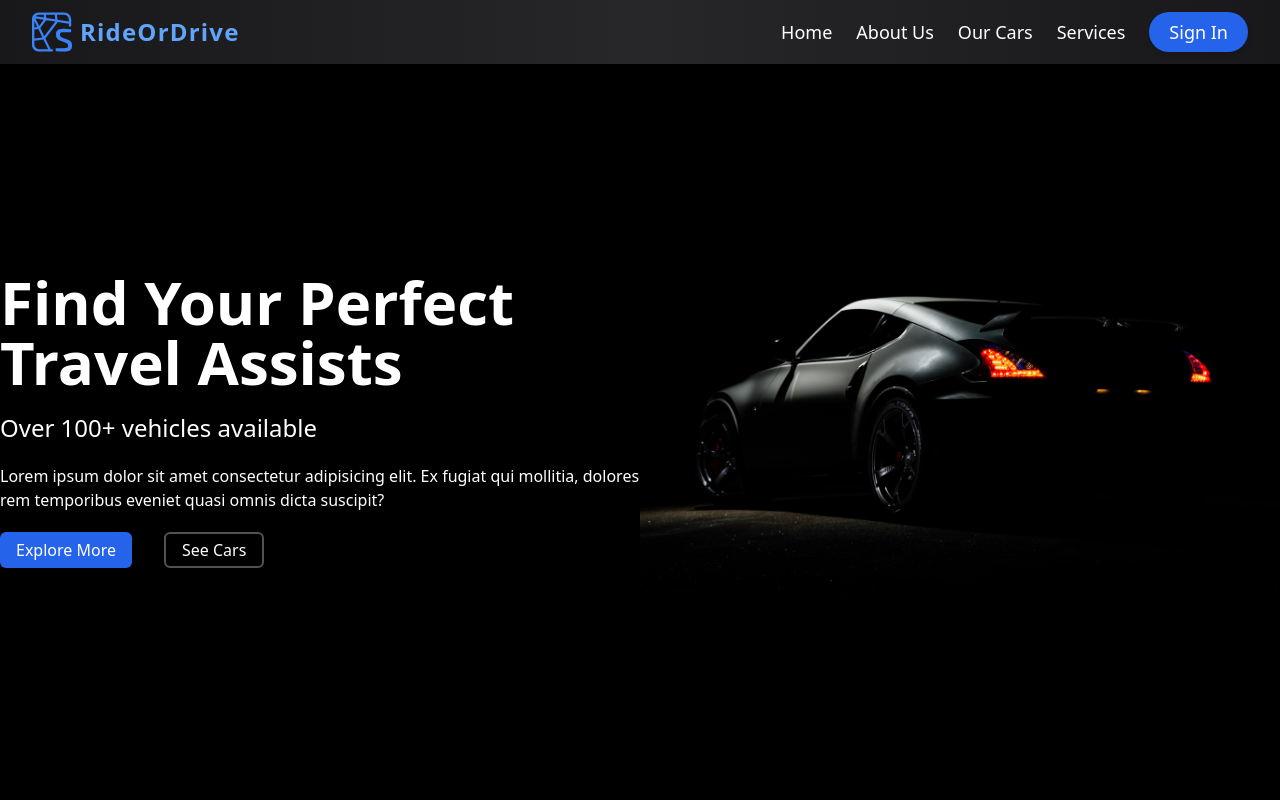
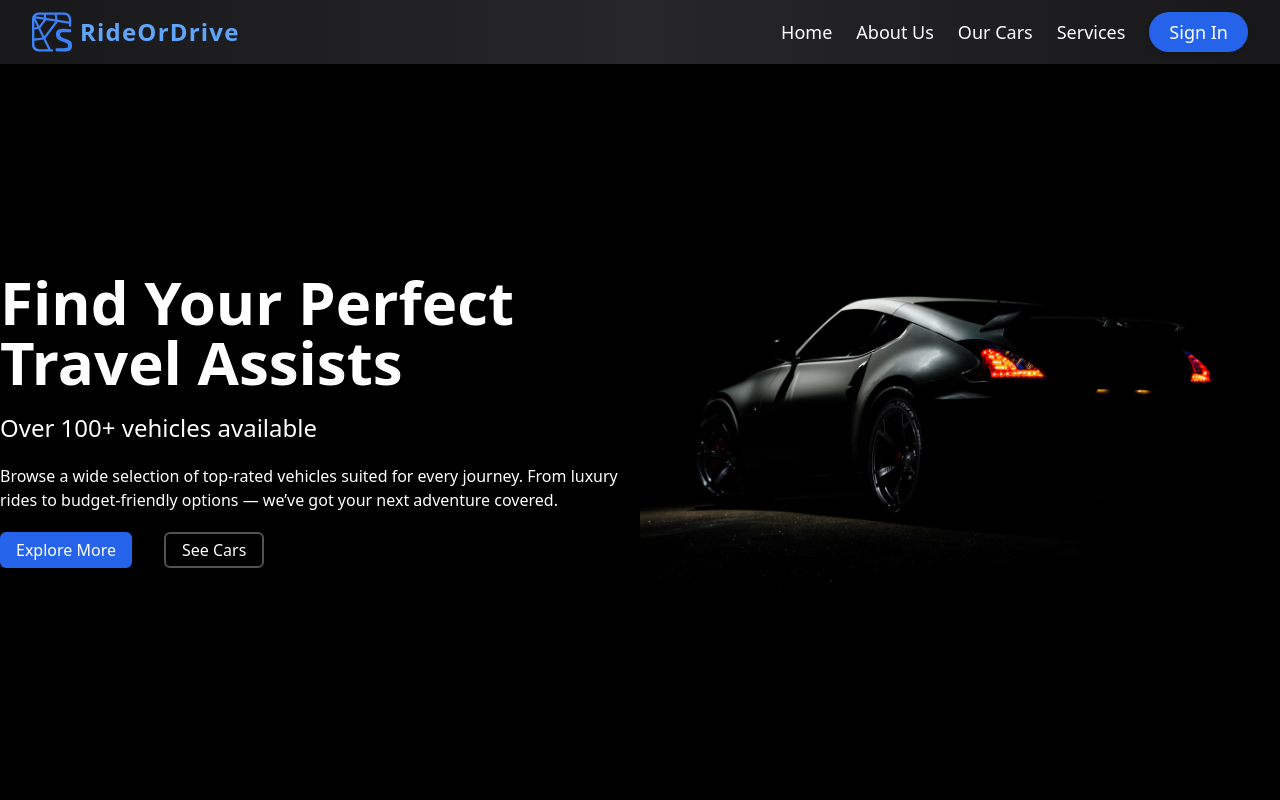
Before and after one commit to SandipM098/college-project, a React (Create React App) app: page / in a window 1280 px wide. Shown: the top 800 px of the page. Built offline with nearby package versions, Linux system fonts and the light colour scheme.

Commit message:
top details added

```diff
--- a/src/Home/Hero/Hero.jsx
+++ b/src/Home/Hero/Hero.jsx
@@ -13,13 +13,17 @@ export default function Hero() {
             Over 100+ vehicles available
           </p>
           <p className="text-lg lg:text-base">
-            Lorem ipsum dolor sit amet consectetur adipisicing elit. Ex fugiat
-            qui mollitia, dolores rem temporibus eveniet quasi omnis dicta
-            suscipit?
+            Browse a wide selection of top-rated vehicles suited for every
+            journey. From luxury rides to budget-friendly options — we’ve got
+            your next adventure covered.
           </p>
           <div className="flex gap-8">
-            <button className="bg-blue-600 py-1 px-4 rounded-md hover:scale-95 transition duration-150 ease-linear">Explore More</button>
-            <button className="border-2 border-neutral-600 py-1 px-4 rounded-md hover:bg-blue-600 transition duration-200 ease-linear">See Cars</button>
+            <button className="bg-blue-600 py-1 px-4 rounded-md hover:scale-95 transition duration-150 ease-linear">
+              Explore More
+            </button>
+            <button className="border-2 border-neutral-600 py-1 px-4 rounded-md hover:bg-blue-600 transition duration-200 ease-linear">
+              See Cars
+            </button>
             {/* <button className="border-2 border-neutral-600 py-1 px-4 rounded-md hover:bg-blue-600 transition duration-200 ease-linear">See Bikes</button> */}
           </div>
         </div>
```
